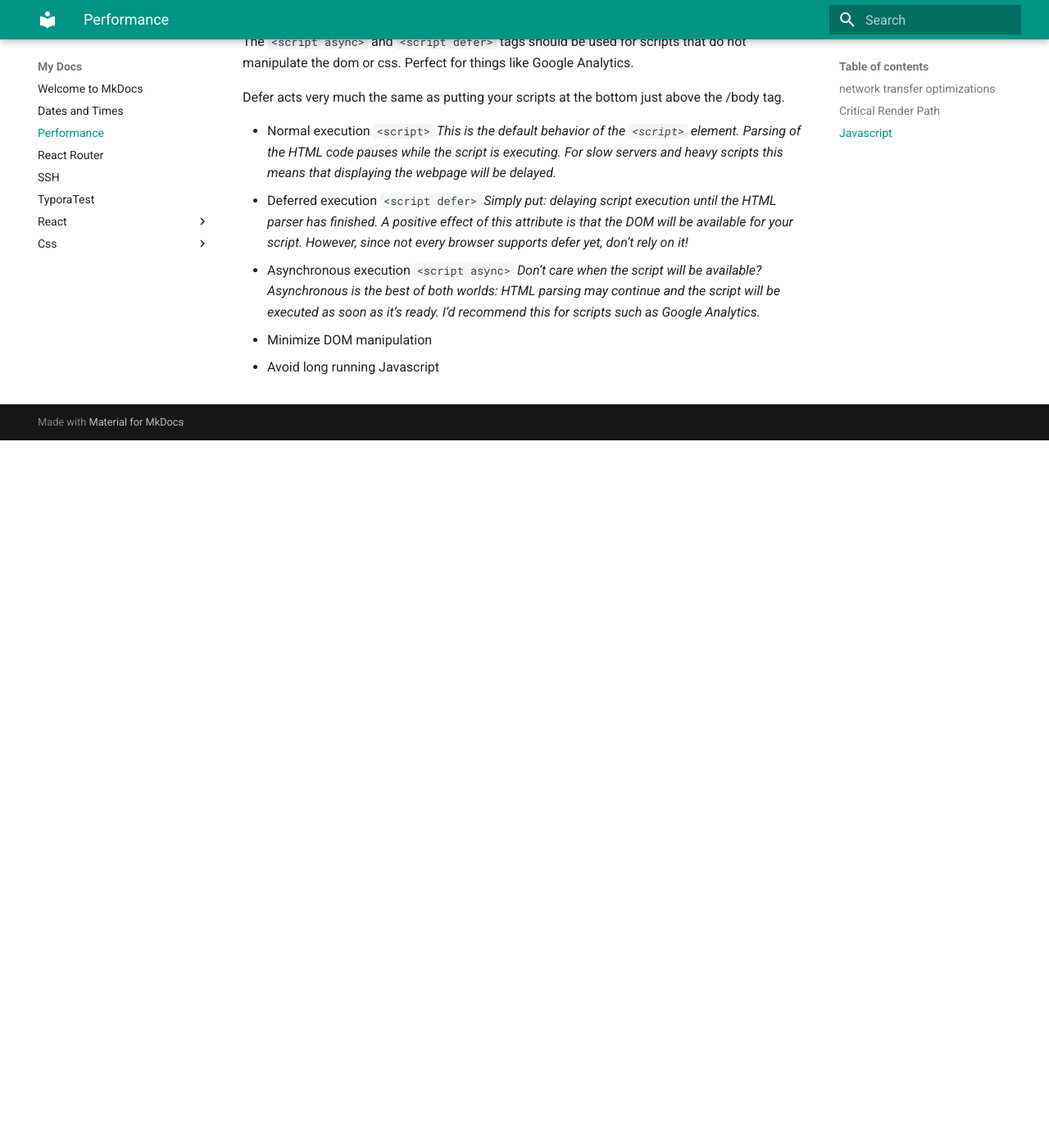
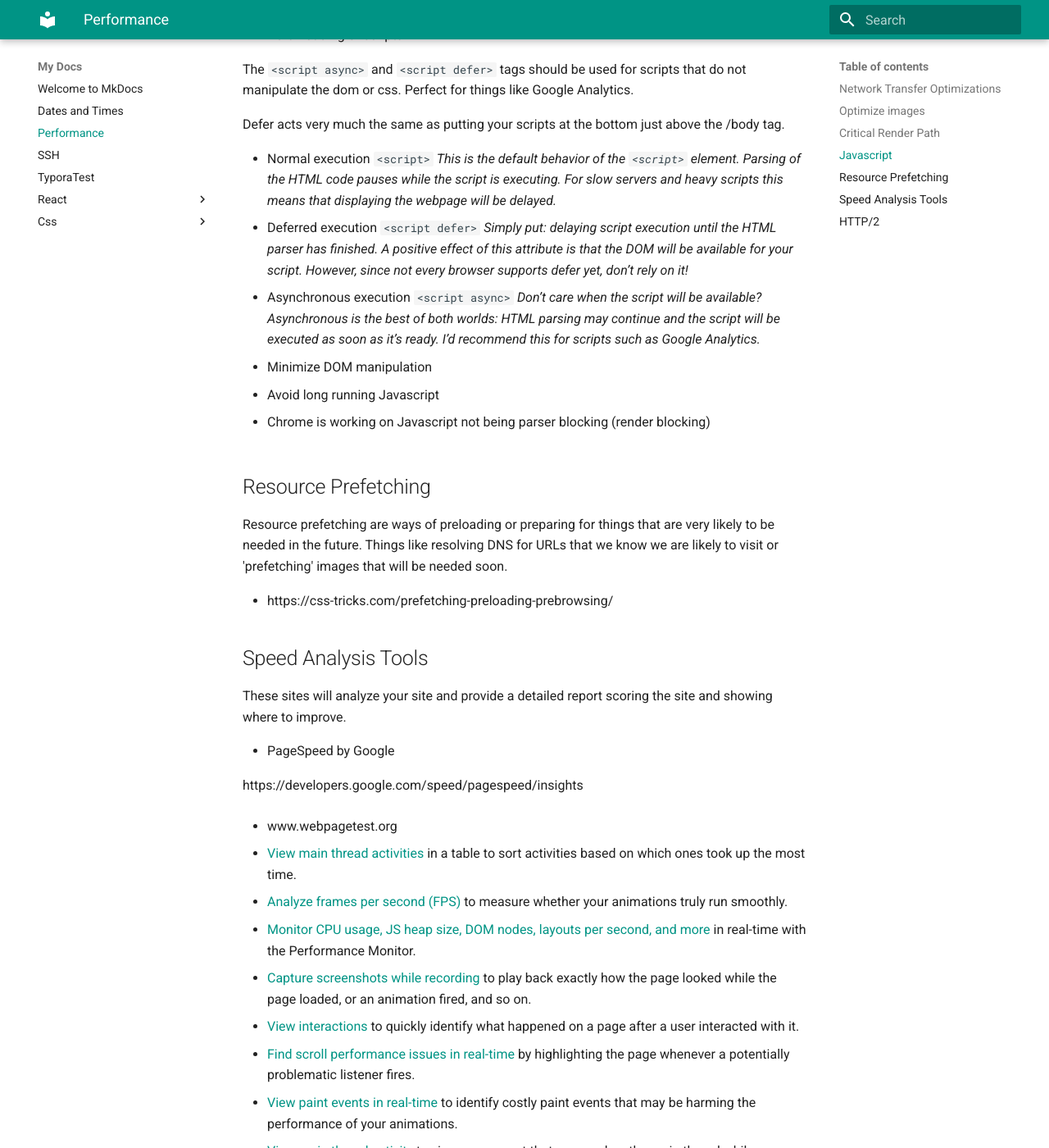
Before and after one commit to MikeDeGan/docs, an MkDocs documentation site: the page built from docs/Performance.md, in a window 1280 px wide and 1400 px high, scrolled down 2520 px. Shown: the whole window at 82% size. Built offline with MkDocs 1.6.1 and Material for MkDocs 9.7.7, drawn with Linux system fonts in a browser that asks for light colours; before the commit the page ends 3057 px from its top, so only the background shows below that; some of the changed text lies outside the part shown.

Commit message:
docs gh-deploy

```diff
--- a/docs/Performance.md
+++ b/docs/Performance.md
@@ -91,3 +91,67 @@
 - Minimize DOM manipulation
 
 - Avoid long running Javascript
+
+- Chrome is working on Javascript not being parser blocking (render blocking)
+
+## Resource Prefetching
+
+Resource prefetching are ways of preloading or preparing for things that are very likely to be needed in the future. Things like resolving DNS for URLs that we know we are likely to visit or 'prefetching' images that will be needed soon.
+
+- https://css-tricks.com/prefetching-preloading-prebrowsing/
+
+## Speed Analysis Tools
+
+These sites will analyze your site and provide a detailed report scoring the site and showing where to improve.
+
+- PageSpeed by Google
+
+  https://developers.google.com/speed/pagespeed/insights
+
+- www.webpagetest.org
+
+- [View main thread activities](https://developers.google.com/web/tools/chrome-devtools/evaluate-performance/reference#activities) in a table to sort activities based on which ones took up the most time.
+
+- [Analyze frames per second (FPS)](https://developers.google.com/web/tools/chrome-devtools/evaluate-performance/reference#fps) to measure whether your animations truly run smoothly.
+
+- [Monitor CPU usage, JS heap size, DOM nodes, layouts per second, and more](https://developers.google.com/web/updates/2017/11/devtools-release-notes#perf-monitor) in real-time with the Performance Monitor.
+
+- [Capture screenshots while recording](https://developers.google.com/web/tools/chrome-devtools/evaluate-performance/reference#screenshots) to play back exactly how the page looked while the page loaded, or an animation fired, and so on.
+
+- [View interactions](https://developers.google.com/web/tools/chrome-devtools/evaluate-performance/reference#interactions) to quickly identify what happened on a page after a user interacted with it.
+
+- [Find scroll performance issues in real-time](https://developers.google.com/web/tools/chrome-devtools/evaluate-performance/reference#scrolling-performance-issues) by highlighting the page whenever a potentially problematic listener fires.
+
+- [View paint events in real-time](https://developers.google.com/web/tools/chrome-devtools/evaluate-performance/reference#paint-flashing) to identify costly paint events that may be harming the performance of your animations.
+
+- [View main thread activity](https://developers.google.com/web/tools/chrome-devtools/evaluate-performance/reference#main) to view every event that occurred on the main thread while you were recording.
+
+- Other Resources:
+
+  http://optimizilla.com/
+
+  https://tools.pingdom.com/
+
+  https://www.thinkwithgoogle.com/feature/mobile/
+
+  https://developers.google.com/web/tools/lighthouse/
+
+  http://websitespeedranker.com/
+
+  https://pageweight.imgix.com/
+
+  https://developers.google.com/speed/pagespeed/insights/
+
+  https://passmarked.com/
+
+  https://images.guide/
+
+  https://www.crazyegg.com/blog/image-editing-tools/
+
+## HTTP/2
+
+Main goal is to improve network latency. May change the way you optimize for performance.
+
+https://developers.google.com/web/fundamentals/performance/http2/
+
+Then start getting ready for [http/3]( https://blog.cloudflare.com/http3-the-past-present-and-future/).
```
Also changed, not shown: other parts of docs/Performance.md (+3 -3 lines), docs/React/ReactRedux.md (added, +1 -0 lines), docs/React/ReactRouter.md (renamed from docs/ReactRouter.md).
